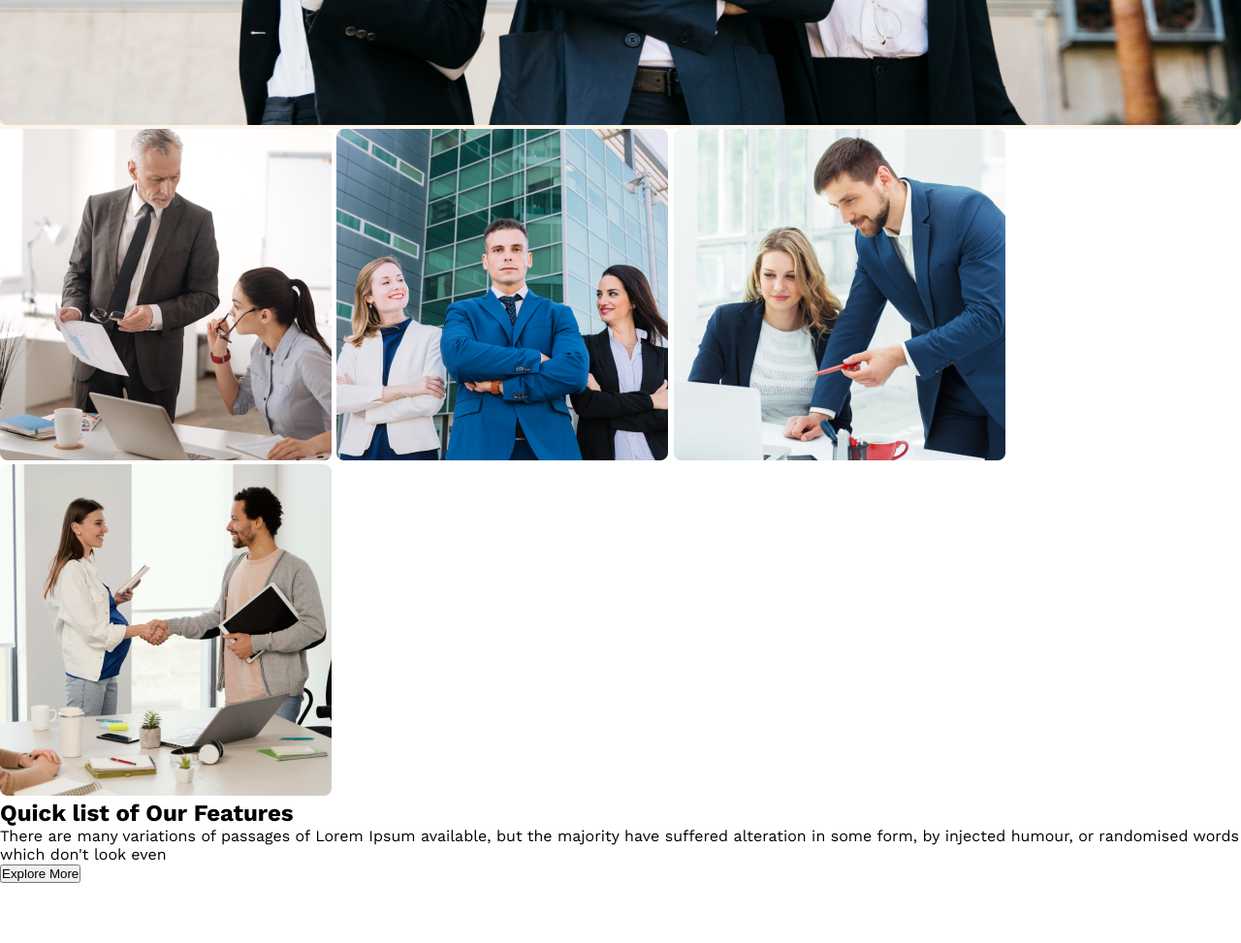
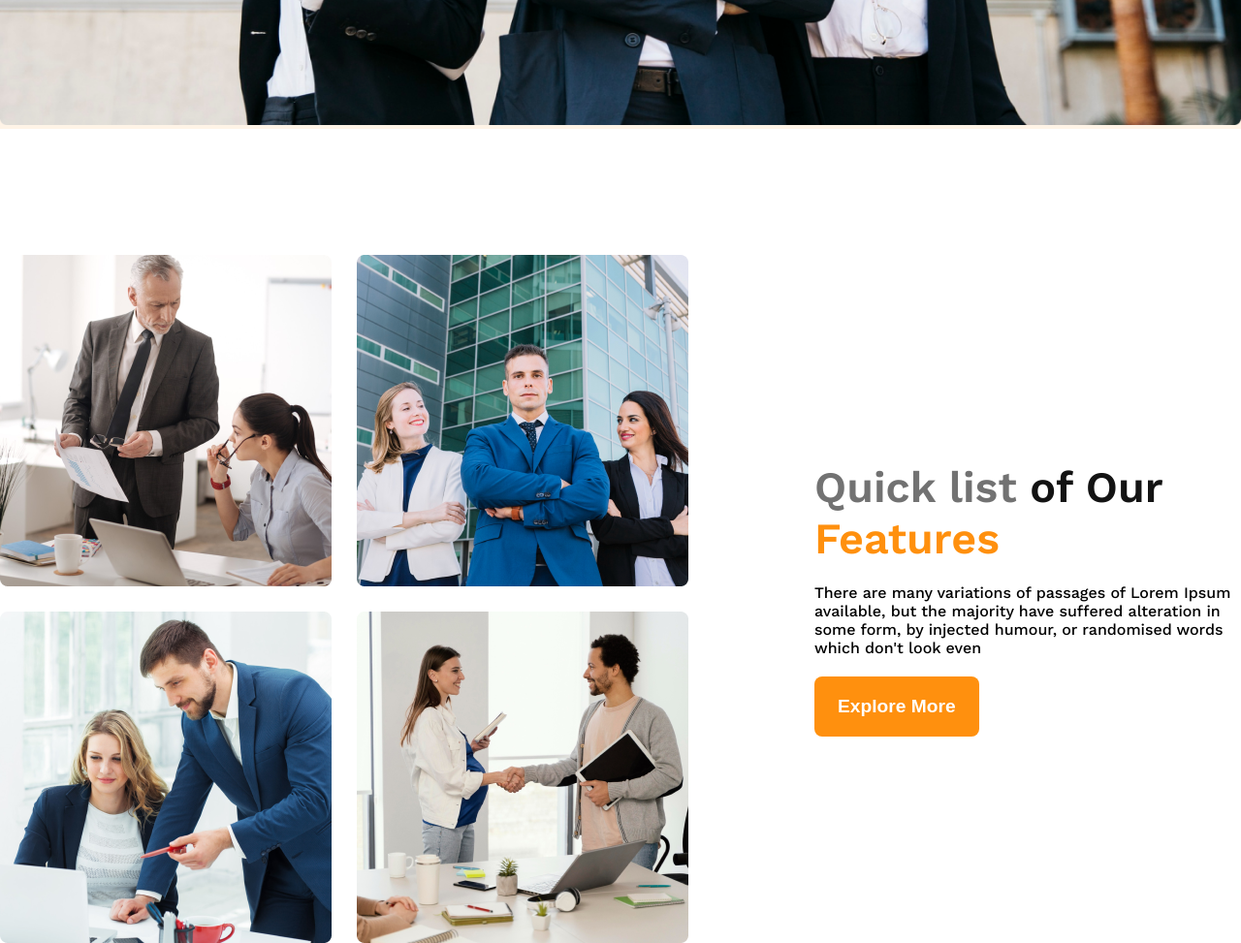
Before and after one commit to rakibul3083/g3-web-site-repo, a plain HTML site: page index.html in a window 1280 px wide. Shown: the part 900-1873 px from the top of the page at 97% size. Before the commit the page ends 1811 px from the top, so only its background shows below. Drawn offline with nearby package versions, Linux system fonts and the light colour scheme.

Commit message:
features section added

```diff
--- a/index.html
+++ b/index.html
@@ -29,7 +29,7 @@
           <div class="banner-title">
             <h2>Brand New Group of Architects</h2>
              <p>There are many variations of passages of Lorem Ipsum available, but the majority have suffered alteration in some form, by injected humour, or randomised words which don't look even</p>
-            <button>Explore More</button>
+            <button class="btn">Explore More</button>
 
           </div>
             <div class="banner-img">
@@ -40,8 +40,9 @@
       </header>
 
       <!--section part-->
-      <section>
-           <div class="full-plan-img">
+      <main>
+       <section class="mg">
+           <div class="full-plan-team">
             <div class="img-section">
                 <img src="img/team1.png" alt="image">
                 <img src="img/team2.png" alt="image">
@@ -49,12 +50,12 @@
                 <img src="img/team4.png" alt="image">
             </div>
             <div class="left-content">
-                <h2>Quick list of Our Features</h2>
+                <h2><span class="gray">Quick list</span> of Our <span class="yollow">Features</span></h2>
                 <p>There are many variations of passages of Lorem Ipsum available, but the majority have suffered alteration in some form, by injected humour, or randomised words which don't look even</p>
-                <button>Explore More</button>
+                <button class="btn">Explore More</button>
             </div>
            </div>
-      </section>
-
+       </section>
+    </main>
 </body>
 </html>
--- a/style.css
+++ b/style.css
@@ -10,13 +10,18 @@
   font-weight: 400;
   font-style: normal;
 }
+.mg{
+    margin-top: 130px;
+}
 
 /*navbar and banner design*/
 
 header{
     width: 100%;
     background-color: #FFF4E7;
+
 }
+
 .banner-wrap{
      max-width: 1440px;
     height: auto;
@@ -41,6 +46,7 @@ header{
 }
 .navbar nav li{
     list-style: none;
+
 }
 .navbar nav li a{
     text-decoration: none;
@@ -70,7 +76,7 @@ header{
     color: rgb(73, 69, 69);
     padding: 26px;
 }
-.banner-title button{
+.btn{
     font-size: 1.2rem;
     font-weight: 600;
     color: #fff;
@@ -88,6 +94,44 @@ header{
 
 }
 /*features related*/
+.full-plan-team{
+    display: flex;
+    align-items: center;
+    margin-top: 4rem;
+
+
+}
+.img-section{
+    display: grid;
+    grid-template-columns: repeat(2, 1fr);
+    gap: 26px;
+}
+.img-section img{
+
+}
+
+.left-content{
+     max-width: 537px;
+     margin-left: 130px;
+}
+.left-content h2{
+    font-size: 2.8rem;
+    font-weight: 600;
+    color: #131313;
+}
+.left-content p{
+    font-size: 1rem;
+    font-weight: 500;
+    padding: 20px 0px;
+}
+
+.gray{
+   color: #727272;
+}
+.yollow{
+    color: #FF900E;
+}
+
 
 /*responsiv media*/
 
@@ -95,4 +139,16 @@ header{
     .navbar{
         flex-direction: column;
     }
+    .full-plan-img{
+        flex-direction: column;
+    }
+    .img-section{
+       grid-template-columns: repeat(1, 1fr);
+    }
+    .left-content{
+        margin-left: 20px;
+    }
+    .full-plan-team{
+        flex-direction: column;
+    }
 }
```
